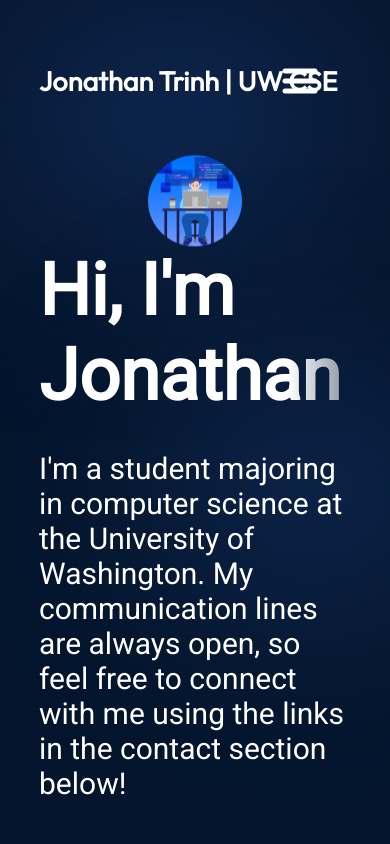
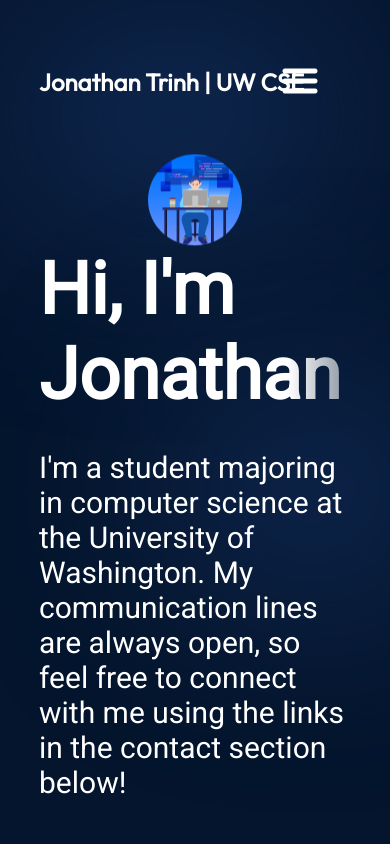
Before and after one commit to Jonathan-Trinh/Personal-Portfolio, a React (Vite) app: page / in a window 390 px wide. Shown: the top 844 px of the page. Built offline with nearby package versions, Linux system fonts and the light colour scheme.

Commit message:
debugging mobile usability electric boogaloo

```diff
--- a/src/components/Contact/Contact.module.css
+++ b/src/components/Contact/Contact.module.css
@@ -65,7 +65,7 @@
     .link a {
         color: var(--color-text);
         text-decoration: none;
-        font-size: 23px;
+        font-size: 20px;
         font-weight: 400;
         letter-spacing: 1.5px;
     }
--- a/src/components/Navbar/Navbar.module.css
+++ b/src/components/Navbar/Navbar.module.css
@@ -45,8 +45,8 @@
   }
 
   .title {
-    margin-top: 3px;
-    font-size: 27px;
+    margin-top: 6px;
+    font-size: 24px;
     font-weight: 600;
     text-decoration: none;
     color: var(--color-text);
```
